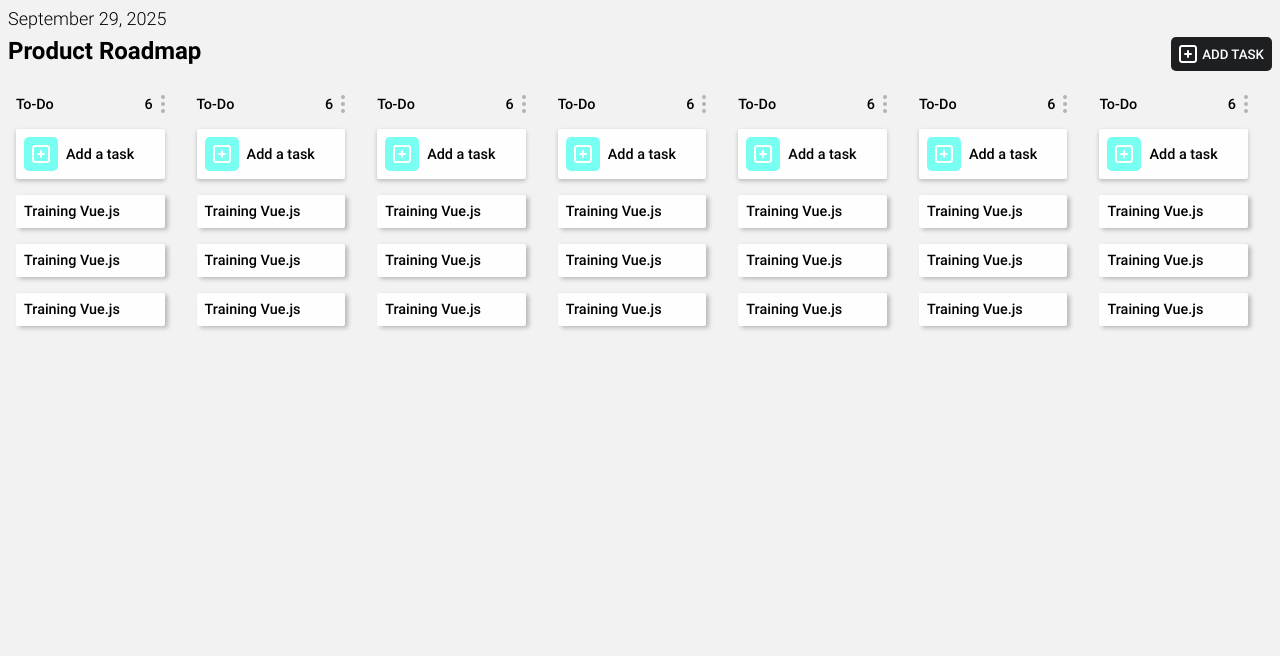
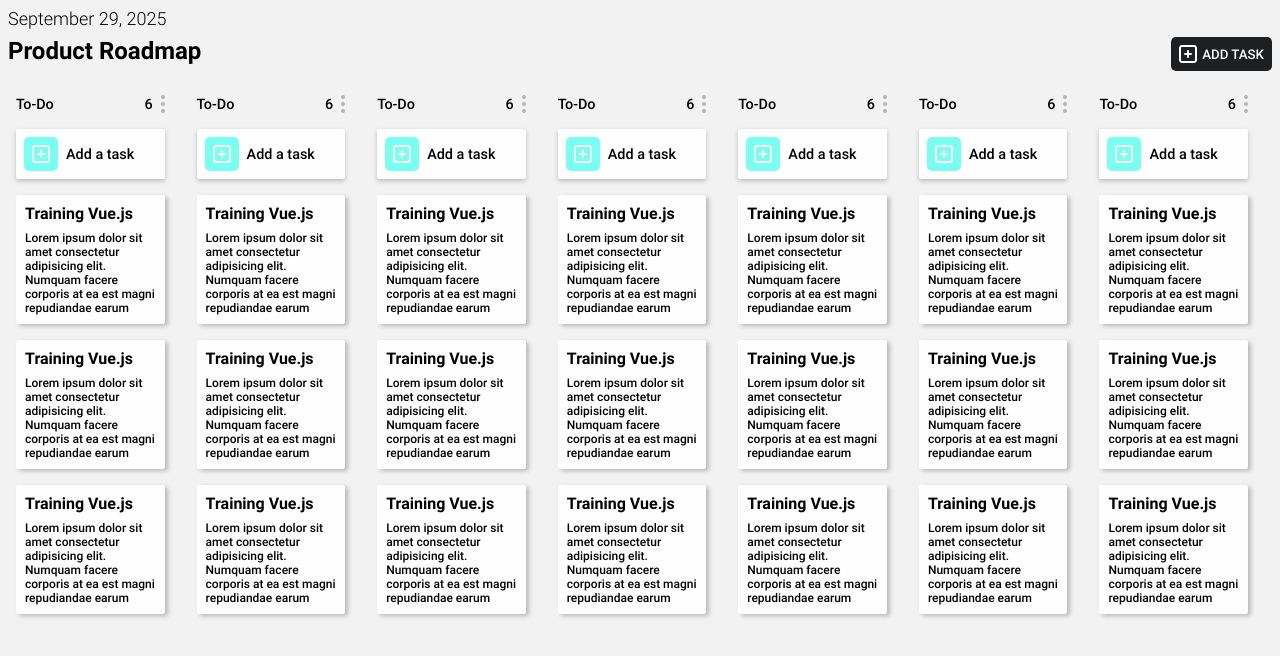
Before and after one commit to NumsRan/maso, a Vue app: page / in a window 1280 px wide. Shown: the top 656 px of the page. Built offline with nearby package versions, Linux system fonts and the light colour scheme.

Commit message:
feat(task): add task description design

```diff
--- a/src/assets/styles/resets.css
+++ b/src/assets/styles/resets.css
@@ -8,7 +8,7 @@
     font-size: 12px;
 }
 
-p {
+h1, p {
     margin: 0;
     padding: 0;
 }
--- a/src/components/child-tasks-managment/task.vue
+++ b/src/components/child-tasks-managment/task.vue
@@ -1,15 +1,34 @@
 <template>
     <div class="task">
-        Training Vue.js
+        <h1 class="task-title">Training Vue.js</h1>
+        <p class="task-description">Lorem ipsum dolor sit amet consectetur adipisicing elit. Numquam facere corporis at ea est magni repudiandae earum</p>
     </div>
 </template>
 
 <style scoped>
     .task {
         box-shadow: #bababa 3px 2px 4px;
+        border: .5px solid #fefefe;
         background-color: #fefefe;
+        margin-bottom: 16px;
         border-radius: 2px;
-        margin-bottom: 16px;
         padding: 8px;
     }
+
+    .task:hover {
+        border: .5px  solid #78fff2;
+        box-shadow: none;
+        cursor: pointer;
+    }
+
+    .task-title {
+        font-family: 'Roboto-Bold';
+        margin-bottom: 8px;
+        font-size: 16px;
+    }
+
+    .task-description {
+        font-family: 'Roboto-Medium';
+        font-size: 12px;
+    }
 </style>
```
